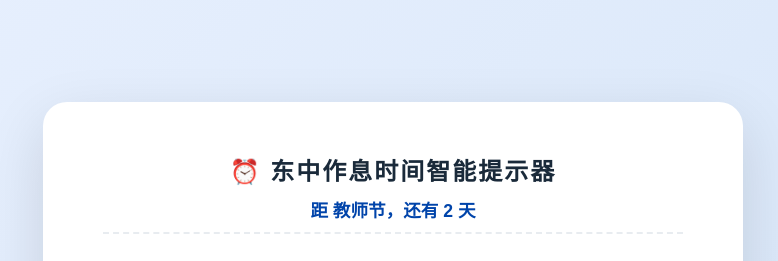
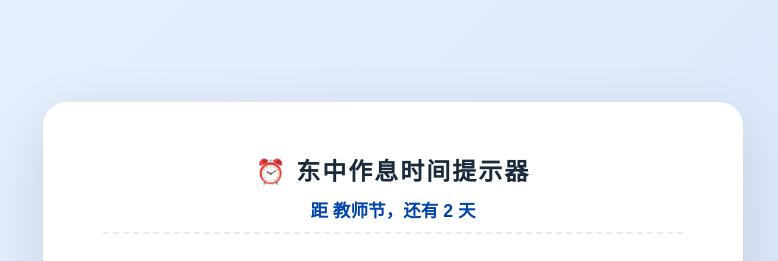
Before and after one commit to showtsn/showtsn.github.io, a plain HTML site: page wktime.html in a window 1280 px wide. Shown: the top 261 px of the page, without its empty margins (247-1025 px from the left). Drawn offline with Linux system fonts and the light colour scheme.

Commit message:
Add files via upload

```diff
--- a/wktime.html
+++ b/wktime.html
@@ -9,7 +9,7 @@
 <body>
 
     <div class="container">
-        <h1>⏰ 东中作息时间智能提示器</h1>
+        <h1>⏰ 东中作息时间提示器</h1>
         <div id = 'daysCountdown'>...</div>
 
         <div id="actTime">加载中...</div>
```
